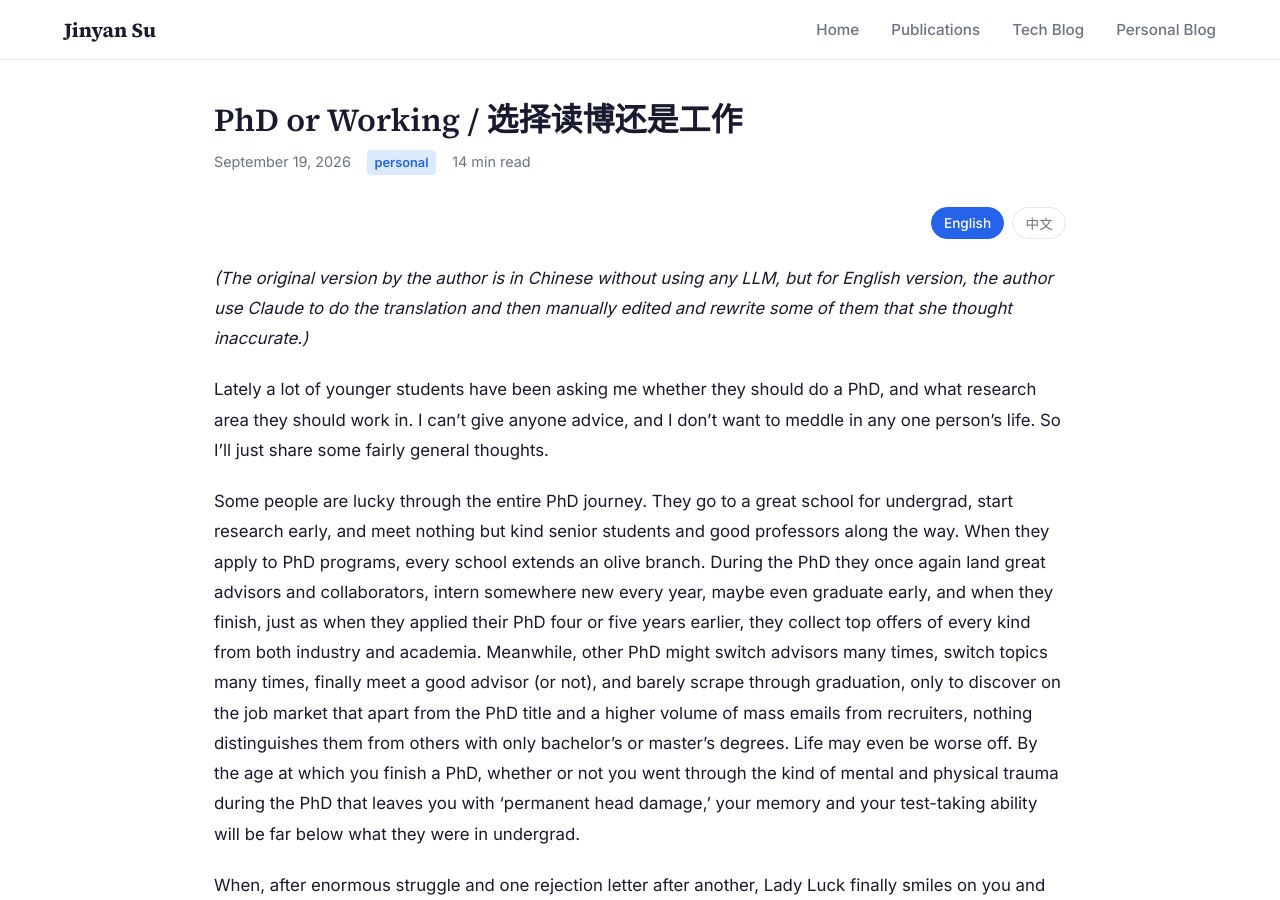
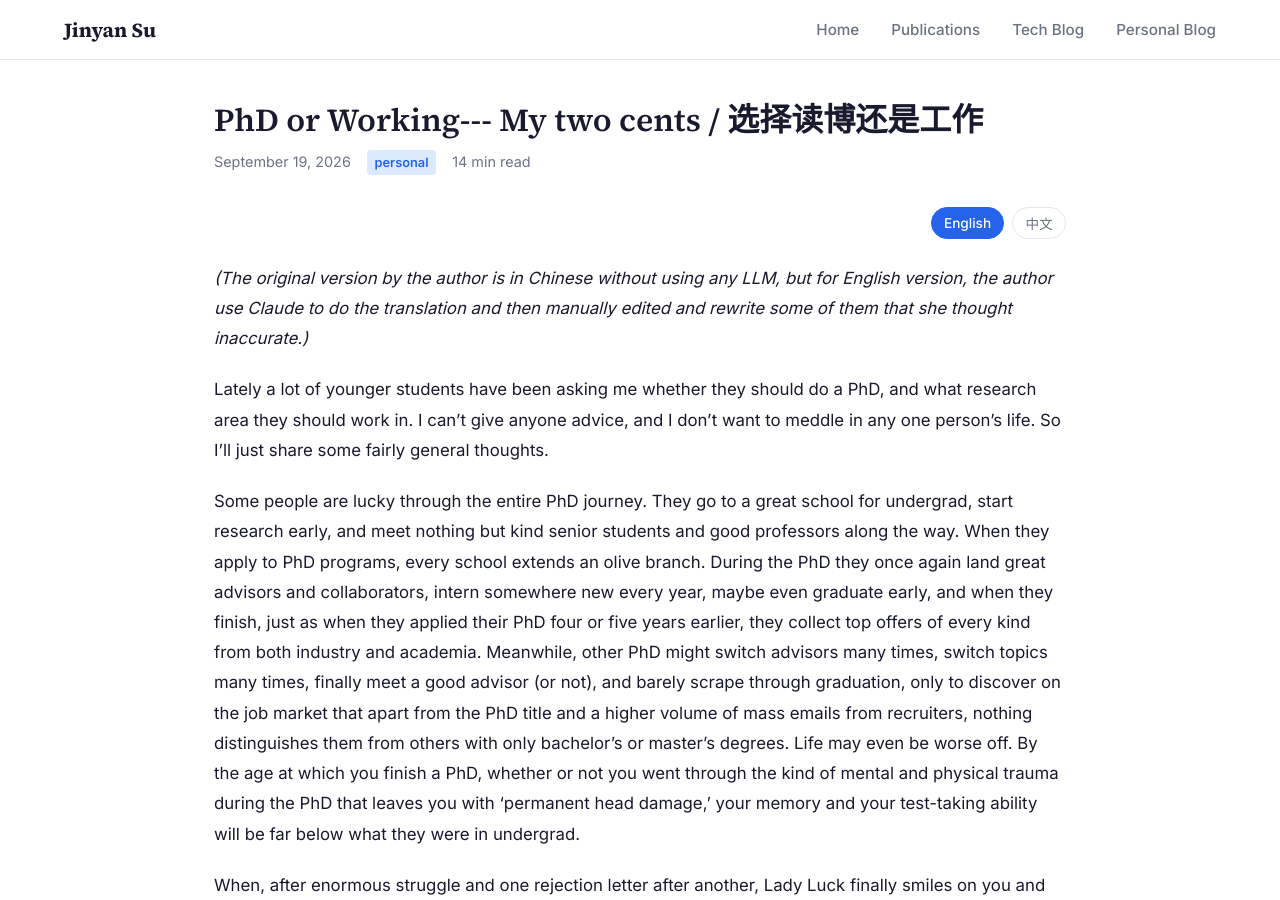
Before and after one commit to JinyanSu1/jinyansu1.github.io, a Jekyll site: the page built from _posts/2026-09-19-phd-or-working.md, in a window 1280 px wide and 900 px high. Built offline with Jekyll 4.4.1, drawn with Linux system fonts in a browser that asks for light colours.

Commit message:
Retitle post to "PhD or Working--- My two cents"
Co-Authored-By: Claude Fable 5 <noreply@anthropic.com>

```diff
--- a/_posts/2026-09-19-phd-or-working.md
+++ b/_posts/2026-09-19-phd-or-working.md
@@ -1,6 +1,6 @@
 ---
 layout: post
-title: "PhD or Working / 选择读博还是工作"
+title: "PhD or Working--- My two cents / 选择读博还是工作"
 date: 2026-09-19
 categories: personal
 tags: [reflection, life, phd, career, advice, decision-making]
```
